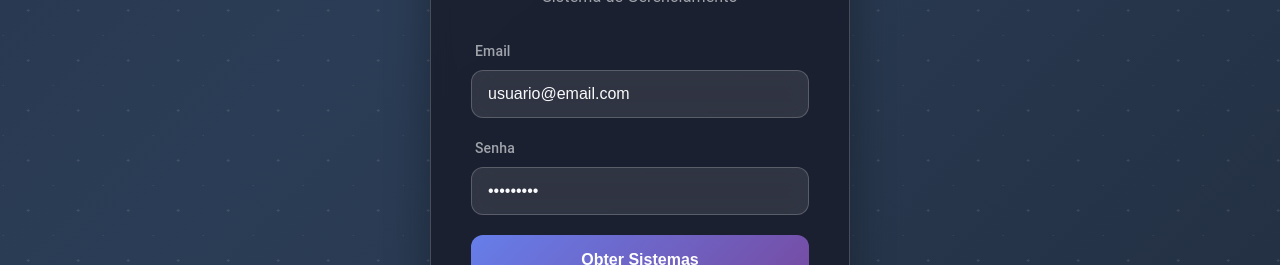
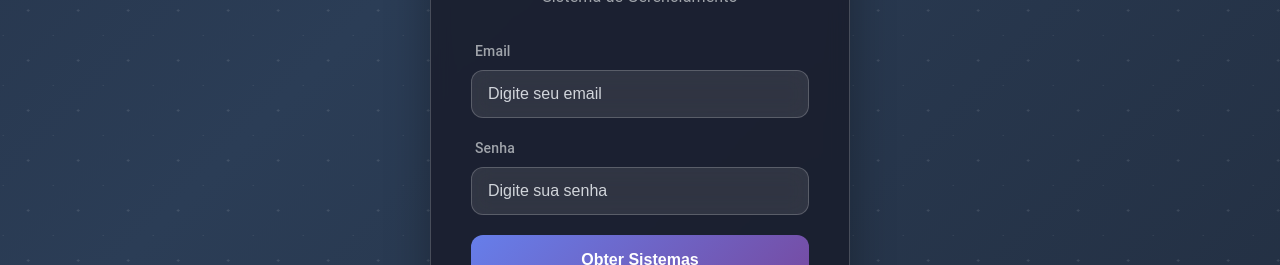
Before and after one commit to Wilton-compactcode/gerecimento-usuario, a React (Create React App) app: page / in a window 1280 px wide. Shown: the part 302-567 px from the top of the page. Built offline with nearby package versions, Linux system fonts and the light colour scheme.

Commit message:
ajuste no login

```diff
--- a/src/pages/Login.tsx
+++ b/src/pages/Login.tsx
@@ -290,8 +290,8 @@ const FooterText = styled.p`
 `;
 
 const Login: React.FC<LoginProps> = ({ setThemeMode, themeMode }) => {
-  const [email, setEmail] = useState('usuario@email.com');
-  const [password, setPassword] = useState('senha@123');
+  const [email, setEmail] = useState('');
+  const [password, setPassword] = useState('');
   const [systems, setSystems] = useState<any[]>([]);
   const [selectedSystem, setSelectedSystem] = useState<string>('');
   const [step, setStep] = useState(1);
```
